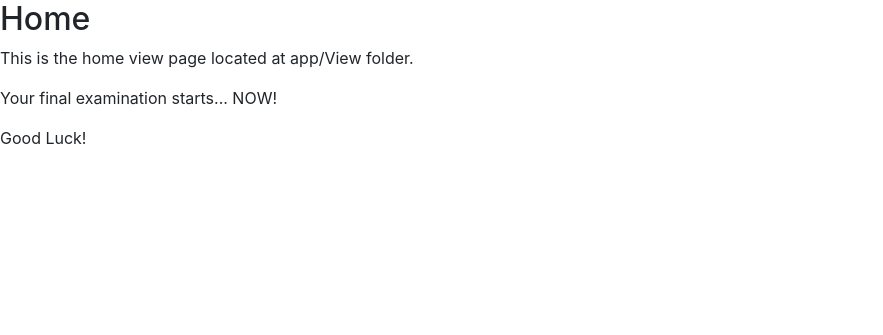
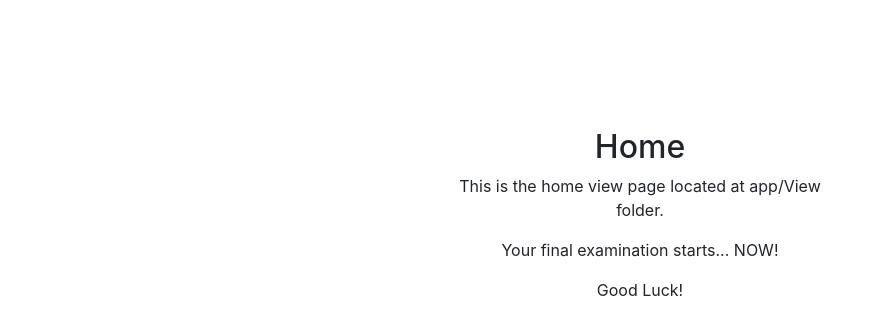
Before and after one commit to RonieGSS/applicant-exam, a PHP site: template src/app/View/home.php in a window 1280 px wide. Shown: the top 335 px of the page, without its empty margins (0-883 px from the left). Run offline with PHP 8.4, Linux system fonts and the light colour scheme; the template is opened without the code that fills it, so the values that code supplies are empty.

Commit message:
Added style and script tags

```diff
--- a/src/app/View/Common/header.php
+++ b/src/app/View/Common/header.php
@@ -6,5 +6,11 @@
 	<title>Final Examination</title>
 	<link type="text/css" rel="stylesheet" href="lib/Assets/bootstrap/css/bootstrap.min.css">
 	<link rel="icon" href="./favicon.ico">
+	<style type="text/css">
+		/* Add CSS code here */
+		body {
+			margin-top:10%;
+		}
+	</style>
 </head>
 <body>
--- a/src/app/View/about.php
+++ b/src/app/View/about.php
@@ -1 +1,5 @@
 <h2>About Page</h2>
+
+<script type="text/javascript">
+	// Add javascript/jquery codes here
+</script>
--- a/src/app/View/home.php
+++ b/src/app/View/home.php
@@ -1,4 +1,11 @@
-<h2>Home</h2>
-<p>This is the home view page located at app/View folder.</p>
-<p>Your final examination starts... NOW!</p>
-<p>Good Luck!</p>
+
+<div class="col-md-4 offset-md-4 text-center">
+	<h2>Home</h2>
+	<p>This is the home view page located at app/View folder.</p>
+	<p>Your final examination starts... NOW!</p>
+	<p>Good Luck!</p>
+</div>
+
+<script type="text/javascript">
+	// Add javascript/jquery codes here
+</script>
```
